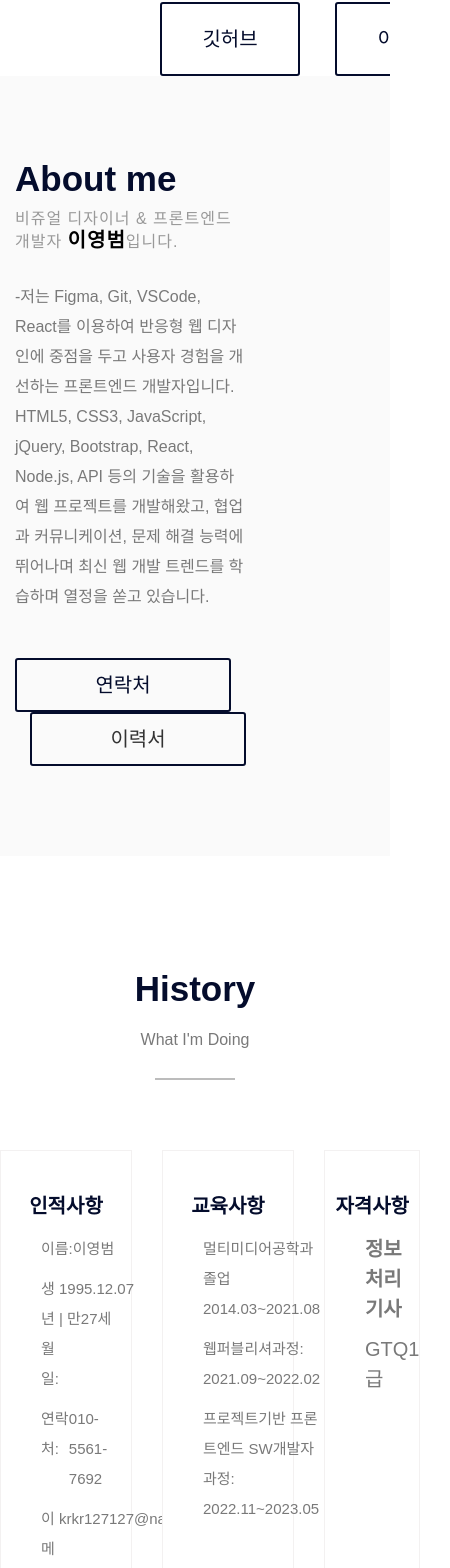
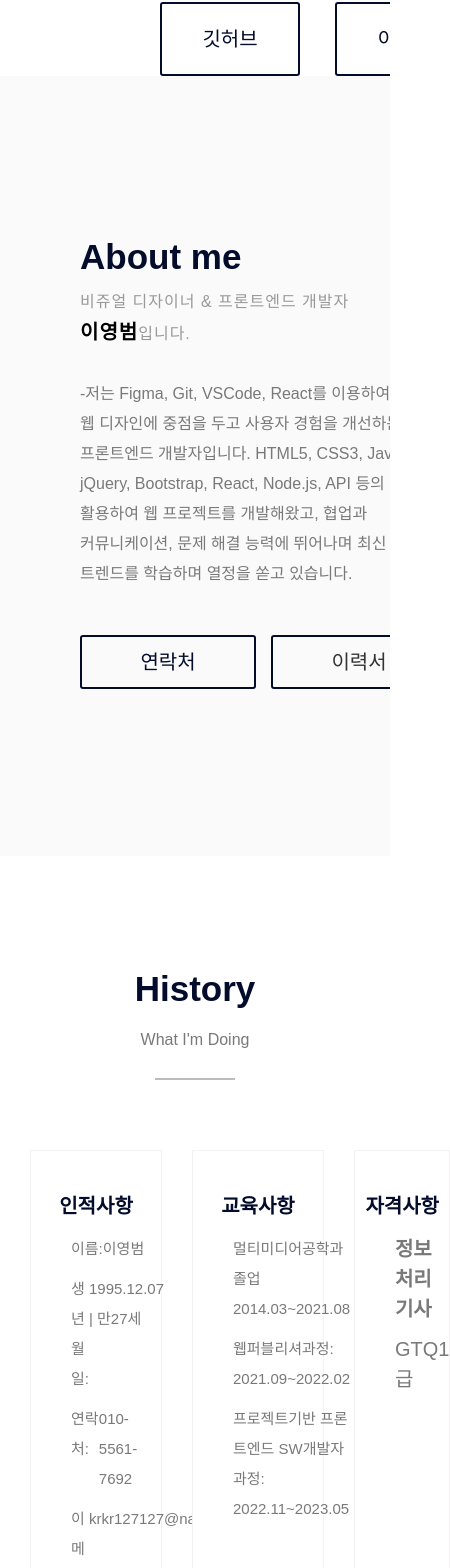
Before and after one commit to YoungBeomLee/LYB-Portfolio, a React (Create React App) app: page / in a window 390 px wide. Shown: the part 768-2336 px from the top of the page, 450 px wide, since content can reach past the window. Built offline with nearby package versions, Linux system fonts and the light colour scheme; a web font is replaced by a local one.

Commit message:
23-05-01 반응형 portfolio

```diff
--- a/src/component/Aboutme.js
+++ b/src/component/Aboutme.js
@@ -46,20 +46,20 @@ const Aboutme = () => {
       animation: gsap.to(ImageRef.current, { opacity: 1, x: -200, duration: 2, ease: "power2.inOut" }), // ScrollTrigger와 연결할 애니메이션 설정
     });*/
   }, []);
- let alink=[
+  let alink = [
     {
-    name:"연락처",
-    url:"https://drive.google.com/file/d/1ikyrdEcwe-IGe5tlQ1G3u-ZM0nrt3aaH/view?usp=sharing",
-    class:styles.ContactBtn,
-    reff:a1Ref,
+      name: "연락처",
+      url: "https://drive.google.com/file/d/1ikyrdEcwe-IGe5tlQ1G3u-ZM0nrt3aaH/view?usp=sharing",
+      class: styles.ContactBtn,
+      reff: a1Ref,
     },
     {
-    name:"이력서",
-    url:"https://drive.google.com/file/d/1CVx75IDMkljgQCZHkMNN4cxxqSTQ-1ZQ/view?usp=share_link",
-    class:styles.downBtn,
-    reff:a2Ref,
-  }
- ]
+      name: "이력서",
+      url: "https://drive.google.com/file/d/1CVx75IDMkljgQCZHkMNN4cxxqSTQ-1ZQ/view?usp=share_link",
+      class: styles.downBtn,
+      reff: a2Ref,
+    },
+  ];
   return (
     <>
       <div className={styles.aboutContainer} id="Aboutme">
@@ -72,10 +72,12 @@ const Aboutme = () => {
                   비쥬얼 디자이너 & 프론트엔드 개발자 <b style={{ color: "#000", fontWeight: 700, fontSize: 20 }}>이영범</b>입니다.
                 </h6>
                 <p ref={pRef}>
-                  -저는 Figma, Git, VSCode, React를 이용하여 반응형 웹 디자인에 중점을 두고 사용자 경험을 개선하는 프론트엔드 개발자입니다. HTML5, CSS3, JavaScript, jQuery, Bootstrap, React, Node.js, API 등의 기술을 활용하여 웹 프로젝트를 개발해왔고, 협업과 커뮤니케이션, 문제 해결 능력에 뛰어나며 최신 웹 개발 트렌드를 학습하며 열정을 쏟고 있습니다.
+                  -저는 Figma, Git, VSCode, React를 이용하여 반응형 웹 디자인에 중점을 두고 사용자 경험을 개선하는 프론트엔드 개발자입니다. HTML5, CSS3, JavaScript, jQuery, Bootstrap, React, Node.js, API 등의 기술을 활용하여 웹 프로젝트를 개발해왔고, 협업과 커뮤니케이션, 문제 해결 능력에 뛰어나며
+                  최신 웹 개발 트렌드를 학습하며 열정을 쏟고 있습니다.
                 </p>
+                <div className={styles.buttonWrap}>
                   {alink.map((item) => {
-                return(
+                    return (
                       <>
                         <a href={item.url} ref={item.reff} className={item.class}>
                           {item.name}
@@ -83,6 +85,7 @@ const Aboutme = () => {
                       </>
                     );
                   })}
+                </div>
               </div>
             </div>
             <div className={styles.rightBox}>
--- a/src/css/Aboutme.module.css
+++ b/src/css/Aboutme.module.css
@@ -143,6 +143,29 @@
 
 /*----------resonsive---------------*/
 
-@media screen and (max-width:1440px) {
-
+@media screen and (max-width: 1440px) {
+  .leftBox {
+    padding: 0 5rem;
+  }
+  .aboutContent h6 {
+    word-break: keep-all;
+    line-height: 30px;
+  }
+  .aboutContent p {
+    opacity: 1;
+    padding-bottom: 30px;
+    word-break: keep-all;
+  }
+  .aboutContent .ContactBtn {
+    min-width: 100px;
+  }
+  .buttonWrap {
+    display: flex;
+  }
+  .downBtn {
+    min-width: 100px;
+  }
+  .aboutImg {
+    margin-left: -120px;
+  }
 }
--- a/src/css/History.module.css
+++ b/src/css/History.module.css
@@ -85,5 +85,12 @@
 /*----------resonsive---------------*/
 
 @media screen and (max-width:1440px) {
-
+  .CardBox {
+    display: flex;
+    flex-wrap: nowrap;
+    margin-right: -15px;
+    margin-left:15px;
+    box-sizing: border-box;
+    width: 100%;
+  }
 }
--- a/src/css/Portfolio.module.css
+++ b/src/css/Portfolio.module.css
@@ -89,9 +89,9 @@
   align-items: center;
 }
 .imgGif {
- width: 70% !important;
- height: 80% !important;
- animation: none  !important;
+  width: 70% !important;
+  height: 80% !important;
+  animation: none !important;
 }
 .portfolioImgbox img {
   width: 100%;
@@ -216,6 +216,45 @@
 
 /*----------resonsive---------------*/
 
-@media screen and (max-width:1440px) {
+@media screen and (max-width: 1440px) {
+  .PortfolioInner {
+    flex-direction: column;
+  }
+  .portfolioLeftbox {
+    width: 80%;
+    height: 50%;
+    margin: 0 auto;
+    margin-bottom: 50px;
+  }
+  .portfolioRightbox {
+    width: 100%;
+    height: 50%;
+    margin: 0 auto;
+  }
+  .portfolioTitlebox h2{
+    padding:1rem 0 1rem;
+  }
+  .portfolioImgbox {
+    width: 100%;
+    text-align: center;
+  }
+  .PortfolioTextul {
+    display: flex;
+    flex-wrap: wrap;
+    padding: 0;
+    margin-left:7rem;
+  }
+  .PortfolioTextul li{
+    font-size: 16px;
+    margin-left: 20px;
 
+
+  }
+  .portfolioKeyword {
+    position: relative;
+    top: 0;
+    left: 130px;
+    font-weight: 500;
+    font-size: 20px;
+  }
 }
```
Lines whose indentation alone changed are shown as unchanged.
